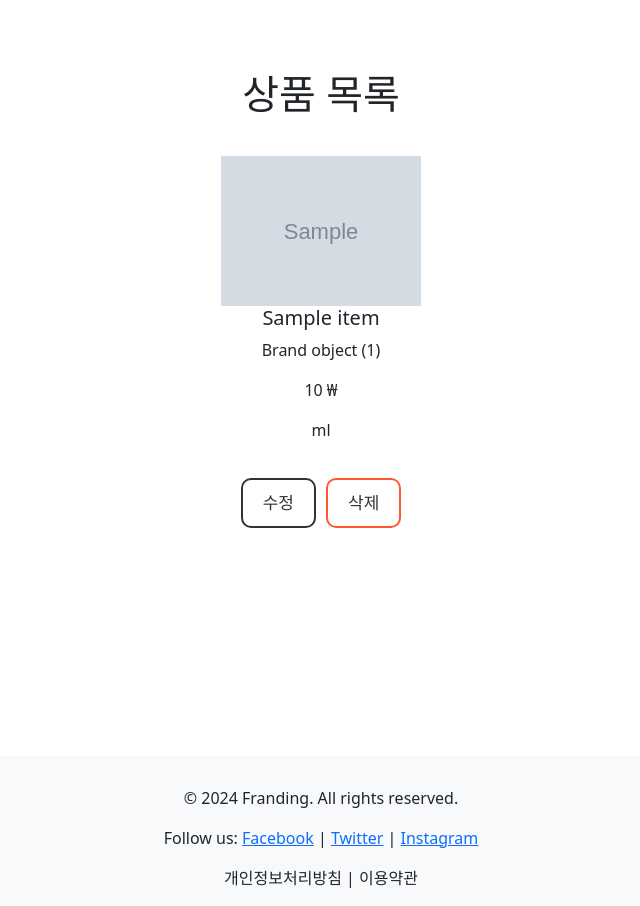
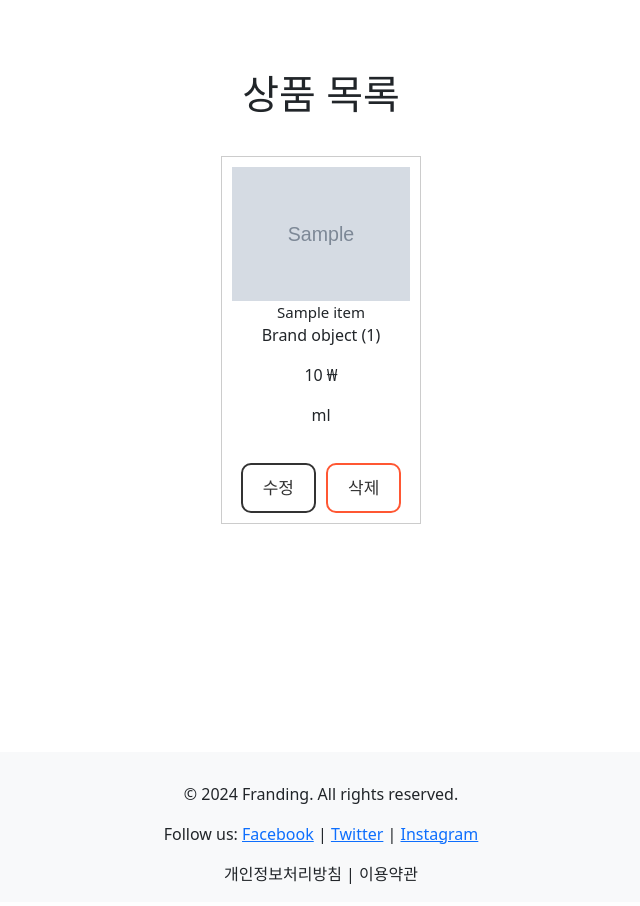
Before and after one commit to choi-jyoon/franding, a Django app: page /seller/item-list/ in a window 1280 px wide. Shown: the part 70-976 px from the top of the page, without its empty margins (319-959 px from the left). After the commit the page ends 954 px from the top, so only its background shows below. Run offline with Django 5.2, Linux system fonts and the light colour scheme; tables that the repository leaves empty hold one stand-in row (values such as "Sample post"); grey boxes marked "Sample" are stand-in pictures; some libraries are stand-ins or nearby versions.

Commit message:
Design:상품 목록 페이지 가시편의성 수정

```diff
--- a/seller/templates/seller/item_confirm_delete.html
+++ b/seller/templates/seller/item_confirm_delete.html
@@ -30,6 +30,6 @@
 <p>정말로 "{{ item.name }}" 상품을 삭제하시겠습니까?</p>
 <form method="post">
     {% csrf_token %}
-    <button type="submit">삭제</button>
+    <button type="submit" class="delete-button">삭제</button>
 </form>
 {% endblock %}
--- a/seller/templates/seller/item_list.html
+++ b/seller/templates/seller/item_list.html
@@ -16,6 +16,8 @@
         flex-direction: column;
         align-items: center;
         justify-content: space-between; /* 상하 간격 균등 */
+        border: 1px solid #ccc; /* 상품 테두리 추가 */
+        padding: 10px;
     }
 
     .grid-item img {
@@ -36,6 +38,8 @@
         display: flex;
         flex-direction: column;
         align-items: center;
+        border: 1px solid #ccc; /* 상품 테두리 추가 */
+        padding: 10px;
     }
 
     .flex-item img {
@@ -46,10 +50,10 @@
     .button-group {
         display: flex;
         gap: 10px; /* 버튼 간 간격 */
+        margin-top: 20px;
     }
 
     .button, .delete-button {
-        margin-top: 20px;
         padding: 10px 20px;
         font-size: 17px;
         border-radius: 10px;
@@ -87,23 +91,27 @@
     color: #333; /* 버튼의 글자색 */
     border: 2px solid #333; /* 버튼의 테두리 */
     margin-right: 10px; /* 오른쪽 마진 추가 */
-}
+    }
 
-.pagination-button:hover {
+    .pagination-button:hover {
     background-color: #333; /* 마우스 오버 시 배경색 */
     color: #ffffff; /* 마우스 오버 시 글자색 */
-}
+    }
 
-.pagination {
+    /* 현재 페이지 버튼 스타일 */
+    .current-page {
+    background-color: #333;
+    color: #ffffff;
+    }
+
+    .pagination {
     display: flex;
     justify-content: center;
     align-items: center;
     width: 100%; /* 전체 너비 사용 */
     text-align: center; /* 텍스트 중앙 정렬 */
     gap: 10px; /* 요소 간 간격 */
-}
-
-
+    }
 </style>
 {% endblock %}
 
@@ -114,7 +122,7 @@
         {% for item in item_list %}
         <div class="grid-item flex-item">
             <img src="{{ item.image }}" alt="{{ item.name }}" onError="this.onerror=null;this.src='default-image.jpg';">
-            <h5>{{ item.name }}</h5>
+            <span style="font-size: 15px;">{{ item.name }}</span>
             <p>{{ item.brand }}</p>
             <p>{{ item.price|intcomma }}  ₩</p>
             <p>{{ item.size }} ml</p>
@@ -132,7 +140,6 @@
         {% if is_paginated %}
             {% if page_obj.has_previous %}
                 <a href="?page=1{% if request.GET.q %}&q={{ request.GET.q }}{% endif %}" class="pagination-button">처음</a>
-                <a href="?page={{ page_obj.previous_page_number }}{% if request.GET.q %}&q={{ request.GET.q }}{% endif %}" class="pagination-button">이전</a>
             {% endif %}
             {% for num in paginator.page_range %}
                 {% if num == page_obj.number %}
@@ -142,11 +149,9 @@
                 {% endif %}
             {% endfor %}
             {% if page_obj.has_next %}
-                <a href="?page={{ page_obj.next_page_number }}{% if request.GET.q %}&q={{ request.GET.q }}{% endif %}" class="pagination-button">다음</a>
                 <a href="?page={{ paginator.num_pages }}{% if request.GET.q %}&q={{ request.GET.q }}{% endif %}" class="pagination-button">마지막</a>
             {% endif %}
         {% endif %}
     </div>
-
 </div>
 {% endblock %}
```
